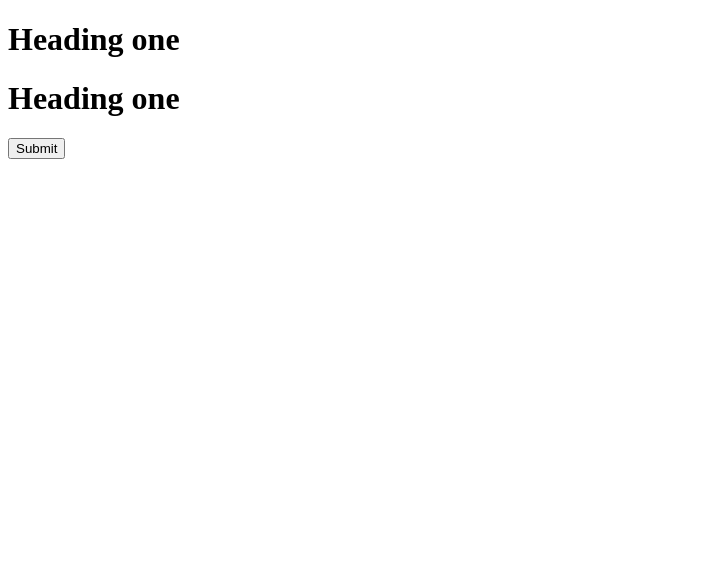
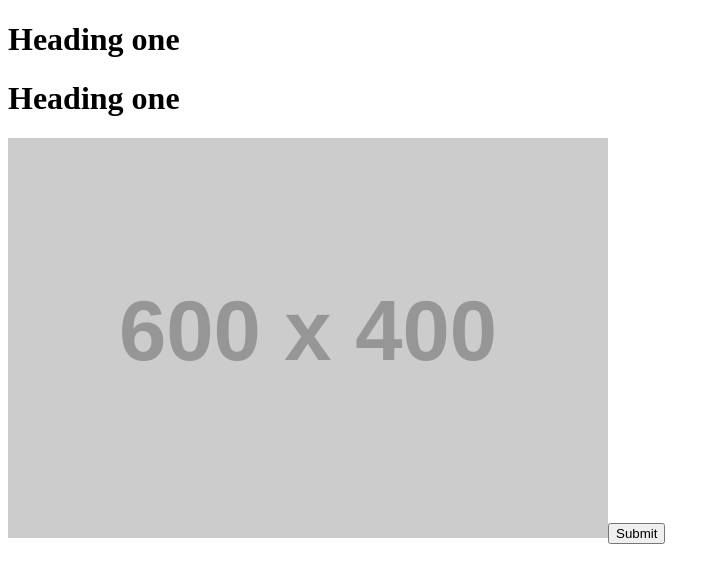
Before and after one commit to mdibrahim20/ReactFundamentals, a React (Vite) app: page / in a window 1280 px wide. Shown: the top 582 px of the page, without its empty margins (0-720 px from the left). Built offline with nearby package versions, Linux system fonts and the light colour scheme.

Commit message:
useRef -- hooks also works with the attributes directly.

```diff
--- a/src/App.jsx
+++ b/src/App.jsx
@@ -3,16 +3,21 @@ import {useRef} from "react"
 const App = () => {
   const myHeading = useRef();
   const myHeading2 = useRef();
+  const myImg = useRef();
 
   const change = () => {
     myHeading.current.innerText = "Heading changed";
     myHeading2.current.innerHTML = "<ul><li>A</li><li>B</li></ul>";
+    myImg.current.src = "https://placehold.co/600x400/000000/FFFFFF/png"
+    myImg.current.setAttribute('height','200px');
+    myImg.current.setAttribute('width','200px');
   }
 
   return (
     <div>
       <h1 ref={myHeading}>Heading one</h1>
       <h1 ref={myHeading2}>Heading one</h1>
+      <img src="https://placehold.co/600x400" ref={myImg} alt="" />
       <button onClick={change}>Submit</button>
     </div>
   );
@@ -81,3 +86,37 @@ function MyComponent() {
 - useRef is preferred because it stays consistent across renders.
 
 */
+
+/*
+✅ useRef: Working with image attributes directly
+
+import { useRef } from 'react';
+
+function MyComponent() {
+  const myImg = useRef(null);
+
+  const change = () => {
+    // Change the image source
+    myImg.current.src = "https://placehold.co/600x400/000000/FFFFFF/png";
+
+    // Set height and width via attributes
+    myImg.current.setAttribute('height', '200px');
+    myImg.current.setAttribute('width', '200px');
+
+    // Alternatively (preferred): use style
+    // myImg.current.style.height = '200px';
+    // myImg.current.style.width = '200px';
+  };
+
+  return (
+    <>
+      <img
+        src="https://placehold.co/600x400"
+        ref={myImg}
+        alt="Placeholder"
+      />
+      <button onClick={change}>Submit</button>
+    </>
+  );
+}
+*/
```
